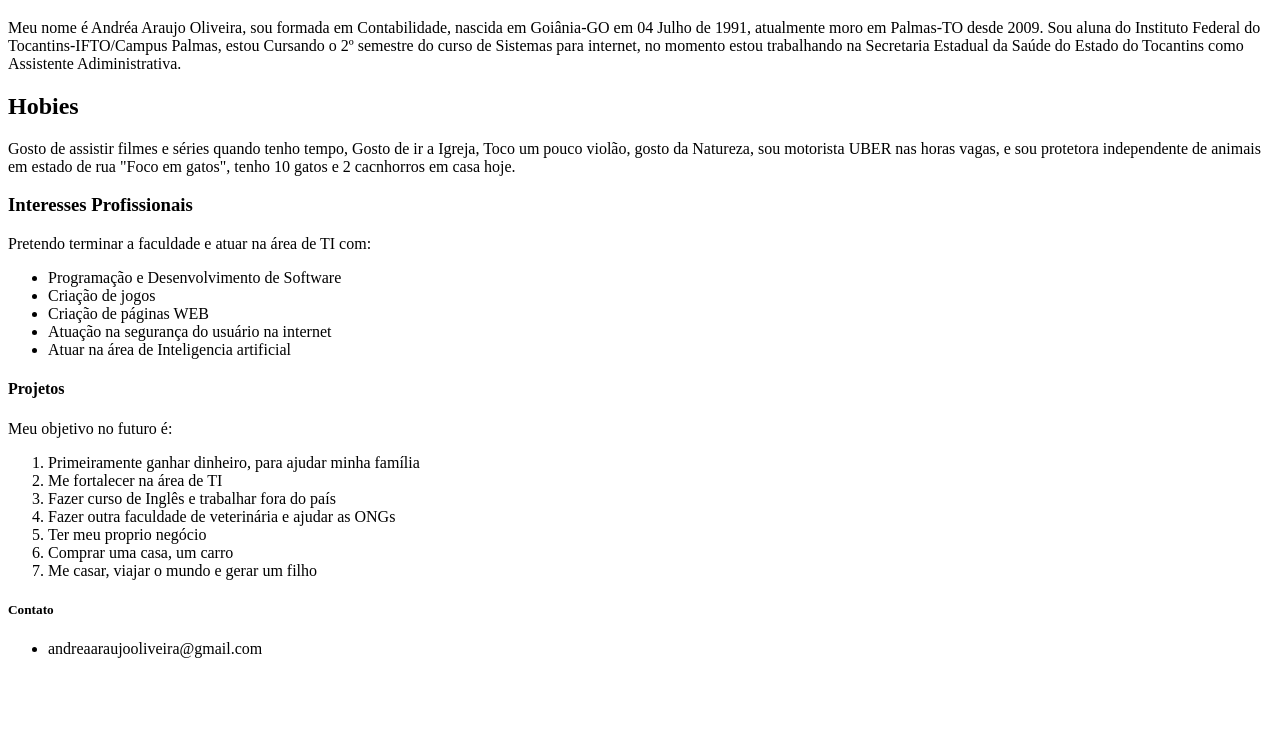
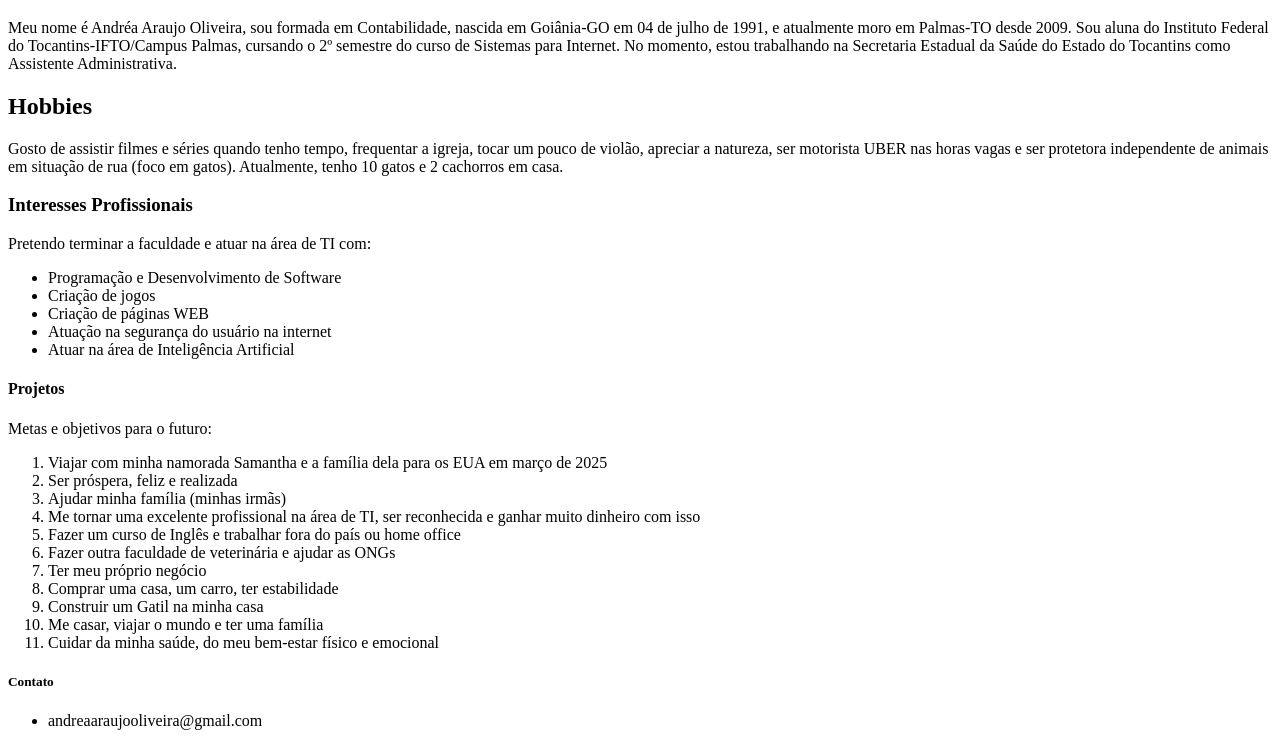
Before and after one commit to andreaaraujoliveira/Curriculo, a plain HTML site: page index.html in a window 1280 px wide. Shown: the part 87-833 px from the top of the page. Before the commit the page ends 800 px from the top, so only its background shows below. Drawn offline with Linux system fonts and the light colour scheme.

Commit message:
Update index.html

```diff
--- a/index.html
+++ b/index.html
@@ -1,48 +1,47 @@
 <!DOCTYPE html>
 <html lang="pt-br">
 <head>
-<title>Curriculo</title>
+    <title>Currículo</title>
     <meta charset="utf-8">
 </head>
 <body>
- <img src="img/andrea" alt="Foto de Capa">
-
+    <img src="img/andrea.jpg" alt="Foto de Capa">
 
     <h1>Sobre</h1>
-<p>Meu nome é Andréa Araujo Oliveira, sou formada em Contabilidade, nascida em Goiânia-GO em 04 Julho de 1991, atualmente moro em Palmas-TO desde 2009.
-Sou aluna do Instituto Federal do Tocantins-IFTO/Campus Palmas, estou Cursando o 2º semestre do curso de Sistemas para internet, no momento estou trabalhando na Secretaria Estadual da Saúde do Estado do Tocantins como Assistente Adiministrativa.</p>
+    <p>Meu nome é Andréa Araujo Oliveira, sou formada em Contabilidade, nascida em Goiânia-GO em 04 de julho de 1991, e atualmente moro em Palmas-TO desde 2009. Sou aluna do Instituto Federal do Tocantins-IFTO/Campus Palmas, cursando o 2º semestre do curso de Sistemas para Internet. No momento, estou trabalhando na Secretaria Estadual da Saúde do Estado do Tocantins como Assistente Administrativa.</p>
 
-<h2>Hobies</h2>
-<p>Gosto de assistir filmes e séries quando tenho tempo, Gosto de ir a Igreja, Toco um pouco violão, gosto da Natureza, sou motorista UBER nas horas vagas, e sou protetora independente de animais em estado de rua "Foco em gatos", tenho 10 gatos e 2 cacnhorros em casa hoje.</p>
+    <h2>Hobbies</h2>
+    <p>Gosto de assistir filmes e séries quando tenho tempo, frequentar a igreja, tocar um pouco de violão, apreciar a natureza, ser motorista UBER nas horas vagas e ser protetora independente de animais em situação de rua (foco em gatos). Atualmente, tenho 10 gatos e 2 cachorros em casa.</p>
 
     <h3>Interesses Profissionais</h3>
     <p>Pretendo terminar a faculdade e atuar na área de TI com:</p>
     <ul>
         <li>Programação e Desenvolvimento de Software</li>
         <li>Criação de jogos</li>
-<li>Criação de páginas  WEB</li>
+        <li>Criação de páginas WEB</li>
         <li>Atuação na segurança do usuário na internet</li>
-<li>Atuar na área de Inteligencia artificial</li>
+        <li>Atuar na área de Inteligência Artificial</li>
     </ul>
 
     <h4>Projetos</h4>
-<p>Meu objetivo no futuro é:</p>
+    <p>Metas e objetivos para o futuro:</p>
     <ol>
-<li>Primeiramente ganhar dinheiro, para ajudar minha família</li>
-<li>Me fortalecer na área de TI</li>
-<li>Fazer curso de Inglês e trabalhar fora do país</li>
+        <li>Viajar com minha namorada Samantha e a família dela para os EUA em março de 2025</li>
+        <li>Ser próspera, feliz e realizada</li>
+        <li>Ajudar minha família (minhas irmãs)</li>
+        <li>Me tornar uma excelente profissional na área de TI, ser reconhecida e ganhar muito dinheiro com isso</li>
+        <li>Fazer um curso de Inglês e trabalhar fora do país ou home office</li>
         <li>Fazer outra faculdade de veterinária e ajudar as ONGs</li>
-<li>Ter meu proprio negócio</li>
-<li>Comprar uma casa, um carro</li>
-<li>Me casar, viajar o mundo e gerar um filho</li>
+        <li>Ter meu próprio negócio</li>
+        <li>Comprar uma casa, um carro, ter estabilidade</li>
+        <li>Construir um Gatil na minha casa</li>
+        <li>Me casar, viajar o mundo e ter uma família</li>
+        <li>Cuidar da minha saúde, do meu bem-estar físico e emocional</li>
     </ol>
 
     <h5>Contato</h5>
-<p></p>
     <ul>
         <li>andreaaraujooliveira@gmail.com</li>
     </ul>
-
-
 </body>
 </html>
```
Lines whose indentation alone changed are shown as unchanged.
